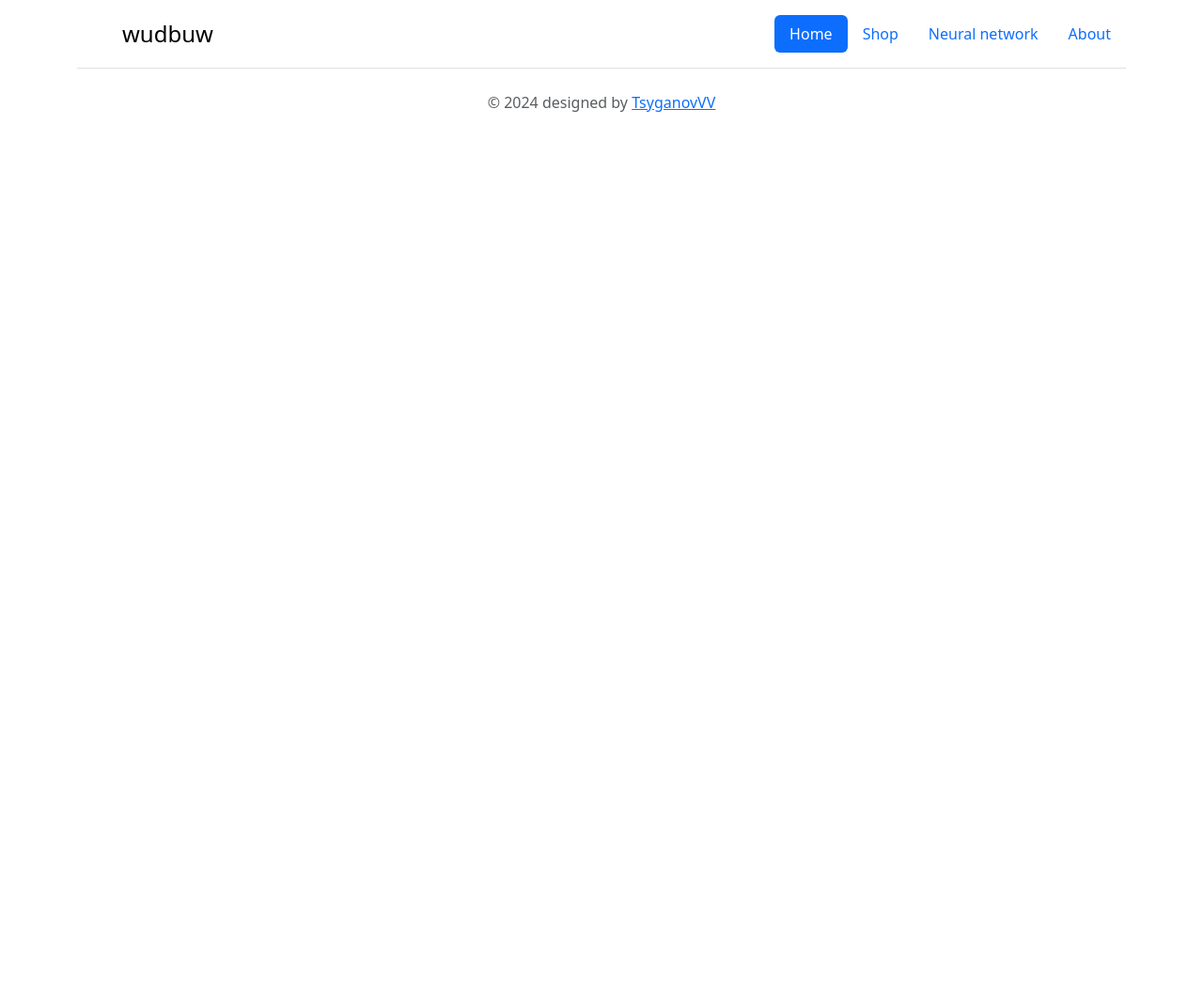
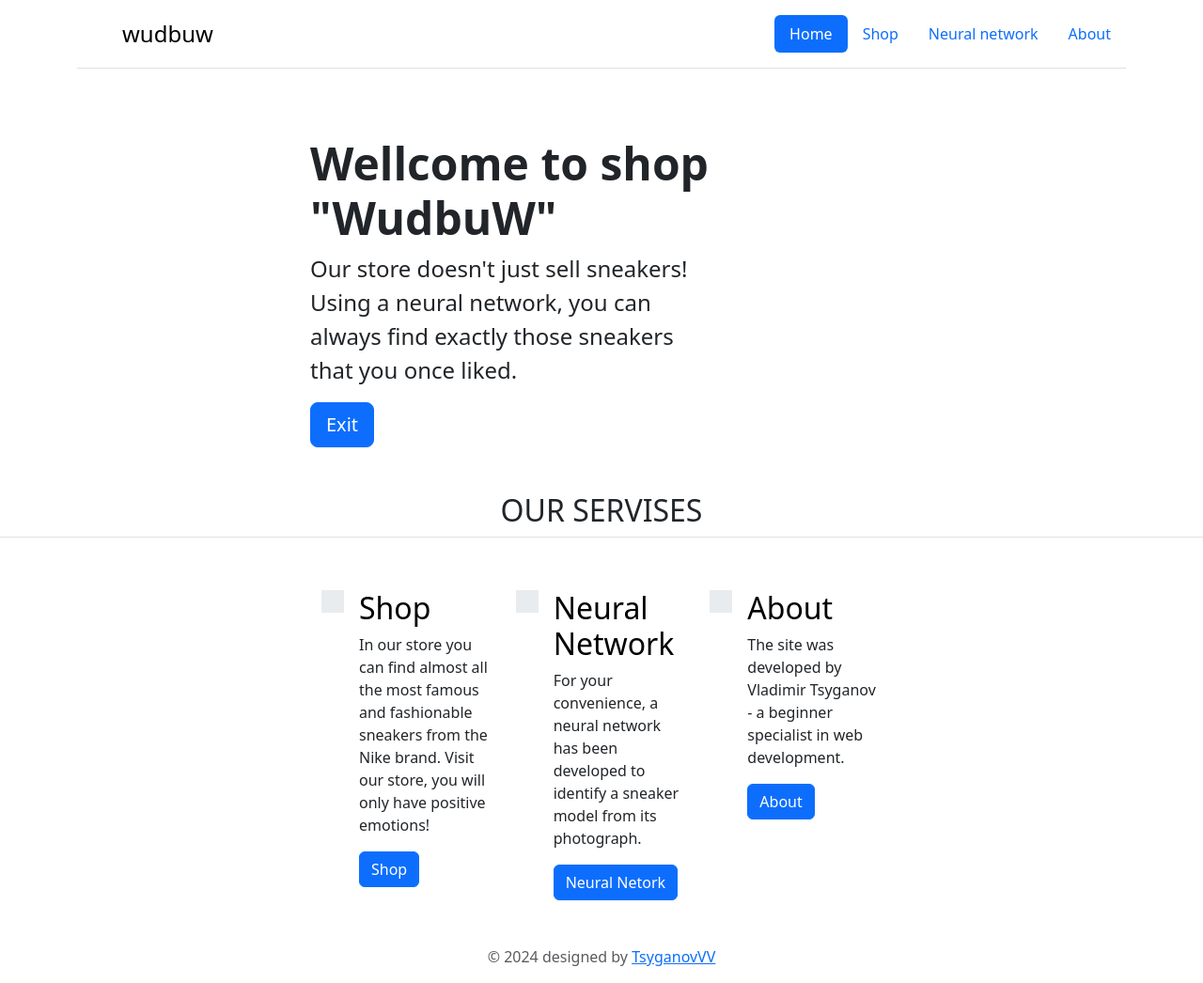
Before and after one commit to tsyganovvv/web, a Flask app: page /home in a window 1280 px wide. Shown: the whole page at 94% size. Before the commit the page ends 119 px from the top, so only its background shows below. Run offline with Flask 3, Linux system fonts and the light colour scheme.

Commit message:
Update home.html

```diff
--- a/templates/home.html
+++ b/templates/home.html
@@ -2,4 +2,58 @@
 {% block title %}home{% endblock %}
 {% block body %}
 
+<style type="text/css">
+    #centerLayer {
+     margin-left: 25%;
+     width: 50%;
+     padding: 10px;
+    }
+   </style>
+
+   <div class="container-fluid py-5" id="centerLayer">
+    <h1 class="display-5 fw-bold">Wellcome to shop "WudbuW"</h1>
+    <p class="col-md-8 fs-4">Our store doesn't just sell sneakers! Using a neural network, you can always find exactly those sneakers that you once liked.</p>
+    <button onclick="document.location='/'" class="btn btn-primary btn-lg" type="button">Exit</button>
+  </div>
+
+<center><h2 class="pb-2 border-bottom" >OUR SERVISES</h2></center>
+<div class="row g-4 py-5 row-cols-1 row-cols-lg-3" id="centerLayer">
+  <div class="col d-flex align-items-start">
+    <div class="icon-square text-body-emphasis bg-body-secondary d-inline-flex align-items-center justify-content-center fs-4 flex-shrink-0 me-3">
+      <svg class="bi" width="1em" height="1em"><use xlink:href="#toggles2"></use></svg>
+    </div>
+    <div>
+      <h3 class="fs-2 text-body-emphasis">Shop</h3>
+      <p>In our store you can find almost all the most famous and fashionable sneakers from the Nike brand. Visit our store, you will only have positive emotions!</p>
+      <a href="/shop" class="btn btn-primary">
+        Shop
+      </a>
+    </div>
+  </div>
+  <div class="col d-flex align-items-start">
+    <div class="icon-square text-body-emphasis bg-body-secondary d-inline-flex align-items-center justify-content-center fs-4 flex-shrink-0 me-3">
+      <svg class="bi" width="1em" height="1em"><use xlink:href="#cpu-fill"></use></svg>
+    </div>
+    <div>
+      <h3 class="fs-2 text-body-emphasis">Neural Network</h3>
+      <p>For your convenience, a neural network has been developed to identify a sneaker model from its photograph.</p>
+      <a href="/neural_network" class="btn btn-primary">
+        Neural Netork
+      </a>
+    </div>
+  </div>
+  <div class="col d-flex align-items-start">
+    <div class="icon-square text-body-emphasis bg-body-secondary d-inline-flex align-items-center justify-content-center fs-4 flex-shrink-0 me-3">
+      <svg class="bi" width="1em" height="1em"><use xlink:href="#tools"></use></svg>
+    </div>
+    <div>
+      <h3 class="fs-2 text-body-emphasis">About</h3>
+      <p>The site was developed by Vladimir Tsyganov - a beginner specialist in web development.</p>
+      <a href="/about" class="btn btn-primary">
+        About
+      </a>
+    </div>
+  </div>
+</div>
+
 {% endblock %}
```
